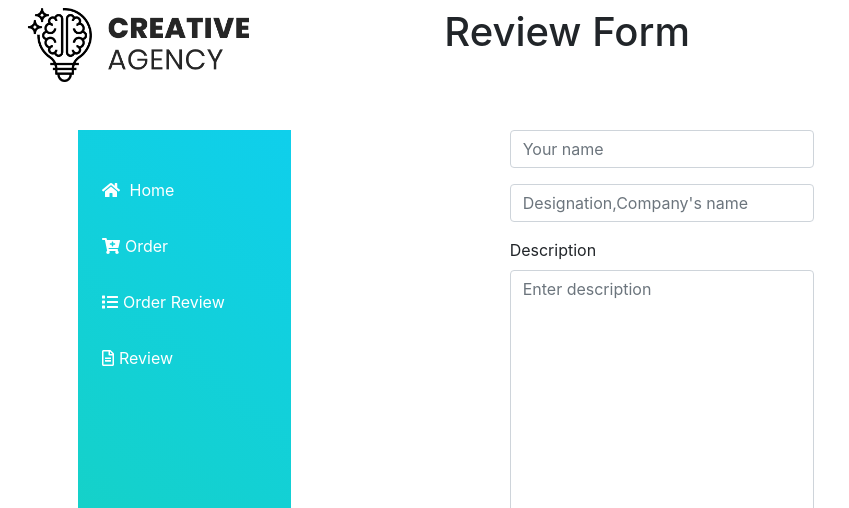
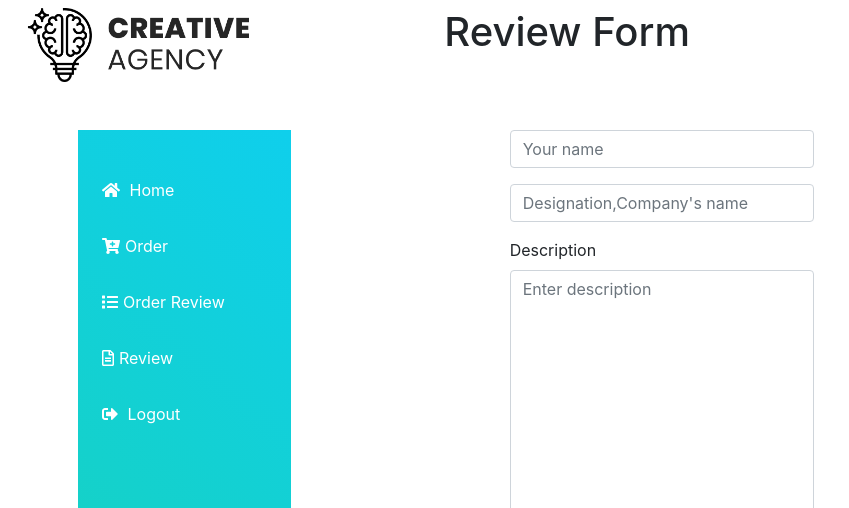
Before and after one commit to nahidkishore/Smart-Web-solution, a React (Create React App) app: page /dashboard/reviews in a window 1280 px wide. Shown: the top 508 px of the page, without its empty margins (0-849 px from the left). Built offline with nearby package versions, Linux system fonts and the light colour scheme; no server answers.

Commit message:
secure dashboard

```diff
--- a/src/components/Admin/MakeAdmin/MakeAdmin.js
+++ b/src/components/Admin/MakeAdmin/MakeAdmin.js
@@ -47,8 +47,8 @@ const MakeAdmin = () => {
               <div class="form-group">
                 <input
                   className="form-control"
-                  name="name"
-                  id="name"
+                  name="email"
+                  id="email"
                   ref={register({ required: true })}
                   placeholder="nahid@gmail.com"
                   onChange={handleChange}
--- a/src/components/Shared/Sidebar/Sidebar.js
+++ b/src/components/Shared/Sidebar/Sidebar.js
@@ -38,6 +38,8 @@ const Sidebar = () => {
           </Link>
         </li>
 
+        {!isAdmin ? (
+          <div>
             <li>
               <Link to="dashboard/order/:serviceName" className="text-white">
                 <FontAwesomeIcon icon={faCartPlus}></FontAwesomeIcon>
@@ -58,8 +60,8 @@ const Sidebar = () => {
                 <span>Review</span>
               </Link>
             </li>
-
-        {isAdmin && (
+          </div>
+        ) : (
           <div>
             <li>
               <Link to="/dashboard/serviceList" className="text-white">
@@ -82,12 +84,13 @@ const Sidebar = () => {
             </li>
           </div>
         )}
-      </ul>
-      <div>
+
+        <li>
           <Link to="/" className="text-white">
             <FontAwesomeIcon icon={faSignOutAlt} /> <span>Logout</span>
           </Link>
-      </div>
+        </li>
+      </ul>
     </div>
   );
 };
```
Lines whose indentation alone changed are shown as unchanged.
